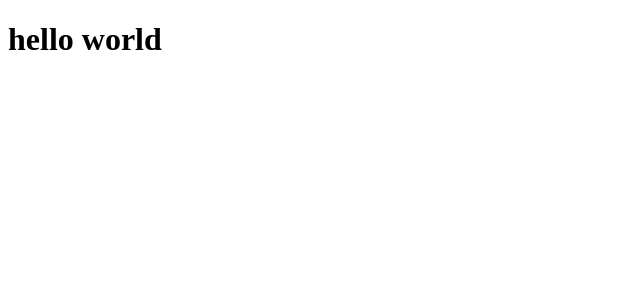
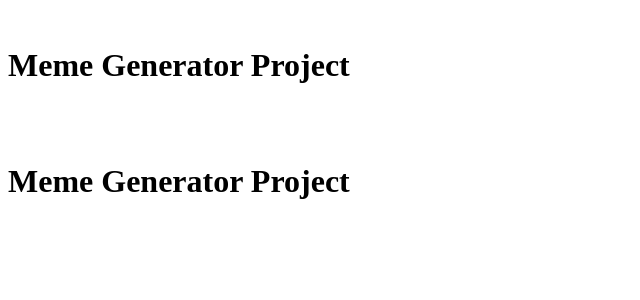
Before and after one commit to Draikth/react-meme-gen, a React app: page / in a window 1280 px wide. Shown: the top 300 px of the page, without its empty margins (0-640 px from the left). Built offline with nearby package versions, Linux system fonts and the light colour scheme.

Commit message:
Add new component files and import them into apps

```diff
--- a/src/App.js
+++ b/src/App.js
@@ -1,3 +1,15 @@
+import Header from './Components/Header';
+import MemeImg from './Components/Header.js';
+
 export default function App() {
-  return <h1> hello world</h1>;
+  return (
+    <div>
+      <br />
+      <Header />
+      <br />
+      <br />
+      <MemeImg />
+      <br />
+    </div>
+  );
 }
--- /dev/null
+++ b/src/Components/Header.js
@@ -0,0 +1,5 @@
+import React from 'react';
+
+export default function Header() {
+  return <h1>Meme Generator Project</h1>;
+}
```
Also changed, not shown: src/Components/MemeImg.js (added, +12 -0 lines).
